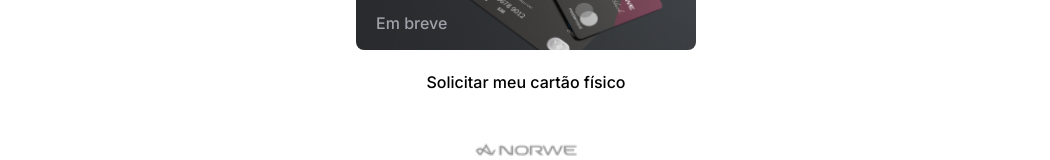
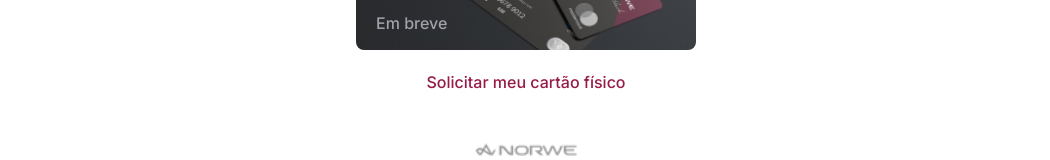
Before and after one commit to nathanpalatin/norweservices, a Next.js app: page / in a window 1280 px wide. Shown: the part 1335-1495 px from the top of the page, without its empty margins (114-1164 px from the left). Built offline with nearby package versions, Linux system fonts and the light colour scheme.

Commit message:
ok footer

```diff
--- a/src/components/Footer/index.tsx
+++ b/src/components/Footer/index.tsx
@@ -1,11 +1,12 @@
 import Image from "next/image";
+import Link from "next/link";
 
 export function Footer() {
    return (
       <div className="relative flex justify-center flex-col items-center gap-3 mb-10 mt-6">
          <Image className="rounded-lg" src={'/mockup_creditcard.png'} alt="Mockup credit Norwe" width={340} height={100} />
          <h1 className="text-zinc-400 font-medium -mt-6 left-5 absolute">Em breve</h1>
-         <h1 className="text-title-servce font-medium mt-2 ">Solicitar meu cartão físico</h1>
+         <Link href={'https://'} className="text-title-service font-medium mt-2">Solicitar meu cartão físico</Link>
 
          <Image className="rounded-lg mt-8" src={'/logo_footer.png'} alt="Mockup credit Norwe" width={130} height={100} />
       </div>
```
